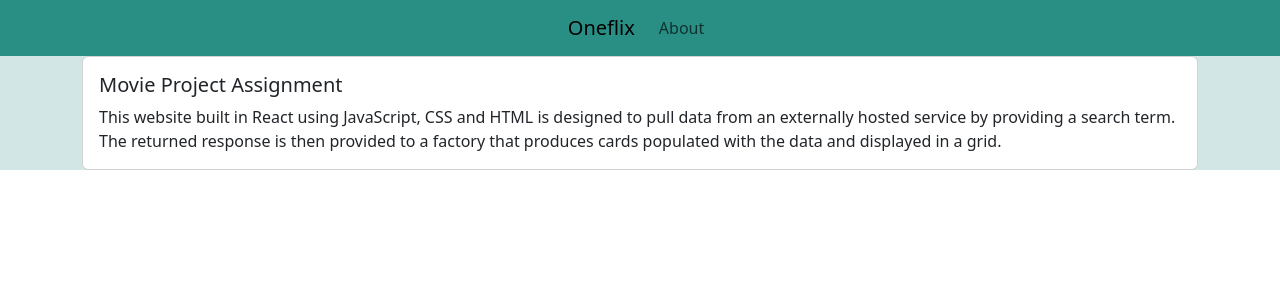
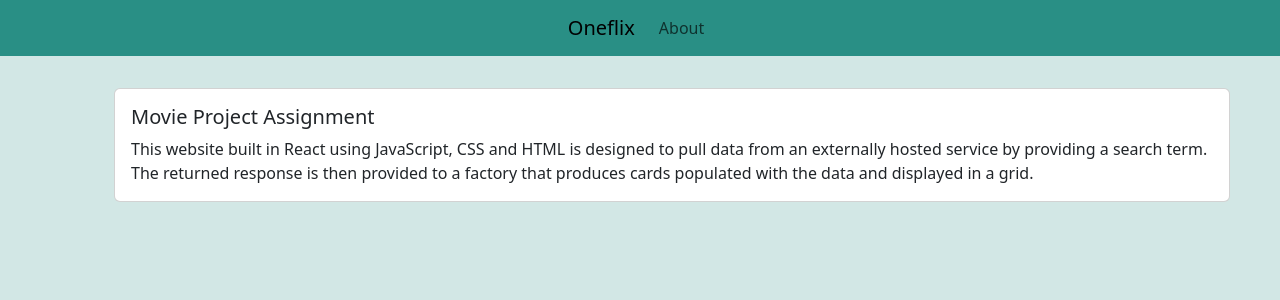
Before and after one commit to millst1/assignment-movie-app, a React (Create React App) app: page /about in a window 1280 px wide. Shown: the top 300 px of the page. Built offline with nearby package versions, Linux system fonts and the light colour scheme.

Commit message:
Final tweaks

```diff
--- a/src/App.js
+++ b/src/App.js
@@ -10,7 +10,7 @@ import Home from './components/Home';
 
 function App() {
   return (
-    <div style={{backgroundColor:'#D2E7E5'}}>
+    <div style={{backgroundColor:'#D2E7E5', height:'100vh'}}>
       <BrowserRouter>
       <Navigation />
         <Routes>
--- a/src/components/Aboutus.js
+++ b/src/components/Aboutus.js
@@ -6,7 +6,7 @@ import Navigation from './Navigation';
 function Aboutus() {
     return (
         <div className="container">
-            <Card style={{ width: '100%' }}>
+            <Card style={{ width: '100%', margin: '32px' }}>
                 <Card.Body>
                     <Card.Title>Movie Project Assignment</Card.Title>
                     <Card.Text>
--- a/src/components/MovieSearch.js
+++ b/src/components/MovieSearch.js
@@ -30,7 +30,7 @@ function MovieSearch() {
                 if (response.data.Response === "True") {
                     console.log("Request Success");
                     setMovieList(response.data.Search);
-                    //console.log(movieList)
+                    console.log(movieList)
                 } else {
                     setErrorMessage(response.data.Error);
                     setFailedQuery(searchQuery);
@@ -53,7 +53,7 @@ function MovieSearch() {
             <SearchBar onSearch={queryMovieAPI}/>
 
             {loading && <Spinner/>}
-            {errorMessage !== "" && <Alert failedQuery={failedQuery} />}
+            {errorMessage != "" && <Alert failedQuery={failedQuery} />}
 
             <GridCardFactory movies={movieList} />
         </div>
--- a/src/components/SearchBar.js
+++ b/src/components/SearchBar.js
@@ -17,6 +17,7 @@ const SearchBar = ({onSearch}) => {
     const handleFeelingLucky = () => {
         var randomWord = generate();
         setSearchQuery(randomWord);
+        console.log("Searching for ", searchQuery);
         onSearch(searchQuery);
     }
 
--- a/src/index.css
+++ b/src/index.css
@@ -1,5 +1,6 @@
 body {
   margin: 0;
+  min-height: 100%;
   font-family: -apple-system, BlinkMacSystemFont, 'Segoe UI', 'Roboto', 'Oxygen',
     'Ubuntu', 'Cantarell', 'Fira Sans', 'Droid Sans', 'Helvetica Neue',
     sans-serif;
```
Also changed, not shown: 1 other file (tests, documents, lock files or other folders).
